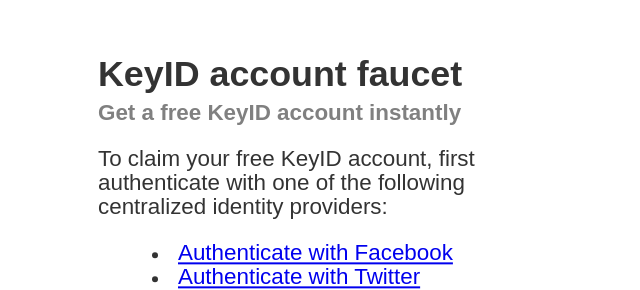
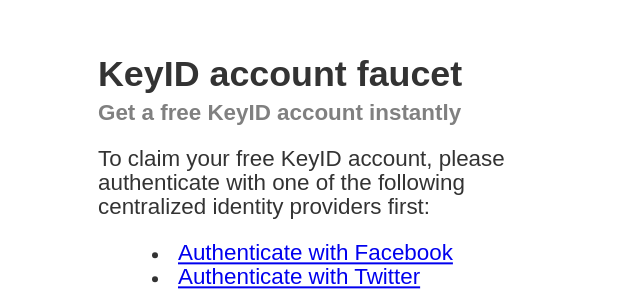
Before and after one commit to AlexChien/keyid-faucet, a website: page public/index.html in a window 1280 px wide. Shown: the part 158-448 px from the top of the page, without its empty margins (318-958 px from the left). Drawn offline with Linux system fonts and the light colour scheme; no server answers.

Commit message:
1 file changed (+3/-2)

```diff
--- a/public/index.html
+++ b/public/index.html
@@ -16,8 +16,9 @@
         </hgroup>
       </header>
       <div ng-show="!user">
-        <p>To claim your free KeyID account, first authenticate with
-          one of the following centralized identity providers:</p>
+        <p>To claim your free KeyID account, please authenticate with
+          one of the following centralized identity providers
+          first:</p>
         <ul>
           <li><a href="/auth/facebook">Authenticate with Facebook</a></li>
           <li><a href="/auth/twitter">Authenticate with Twitter</a></li>
```
